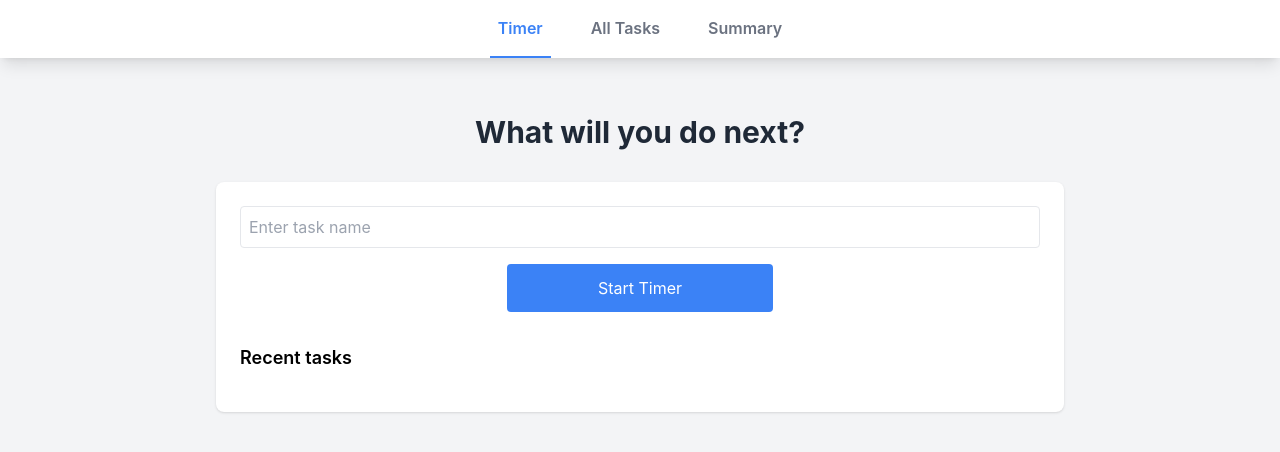
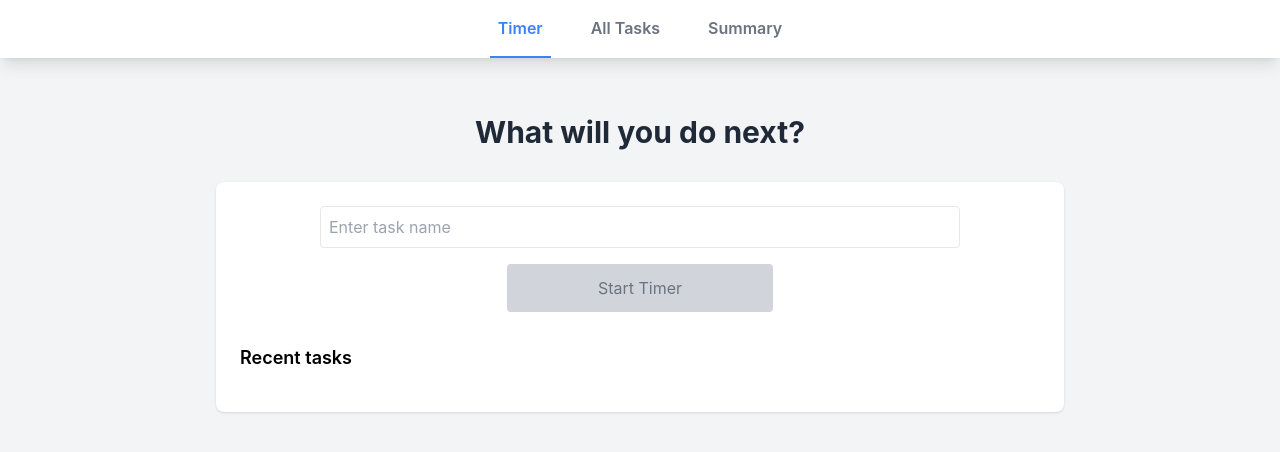
Before and after one commit to evelynso2024/TimeWell, a React (Create React App) app: page / in a window 1280 px wide. Shown: the top 452 px of the page. Built offline with nearby package versions, Linux system fonts and the light colour scheme; the HTML template or start-up script is replaced by a standard one.

Commit message:
Update Timer.js

```diff
--- a/src/components/Timer.js
+++ b/src/components/Timer.js
@@ -7,7 +7,6 @@ function Timer() {
   const [elapsedTime, setElapsedTime] = useState(0);
   const [recentTasks, setRecentTasks] = useState([]);
 
-  // Create audio element
   const playButtonSound = useCallback(() => {
     const audio = new Audio('https://www.soundjay.com/button/button-09.mp3');
     audio.play().catch(e => console.log('Audio play failed:', e));
@@ -74,17 +73,24 @@ function Timer() {
 
           <div className="bg-white rounded-lg shadow p-6">
             <form onSubmit={startTimer} className="mb-6">
+              <div className="flex justify-center mb-4">
                 <input
                   type="text"
                   value={task}
                   onChange={(e) => setTask(e.target.value)}
                   placeholder="Enter task name"
-                className="w-full p-2 mb-4 border rounded focus:outline-none focus:border-blue-500"
+                  className="w-4/5 p-2 border rounded focus:outline-none focus:border-blue-500"
                 />
+              </div>
               <div className="flex justify-center">
                 <button
                   type="submit"
-                  className="w-1/3 bg-blue-500 text-white px-8 py-3 rounded hover:bg-blue-600"
+                  disabled={!task.trim()}
+                  className={`w-1/3 px-8 py-3 rounded ${
+                    task.trim()
+                      ? 'bg-blue-500 text-white hover:bg-blue-600'
+                      : 'bg-gray-300 text-gray-500 cursor-not-allowed'
+                  }`}
                 >
                   Start Timer
                 </button>
```
Lines whose indentation alone changed are shown as unchanged.
